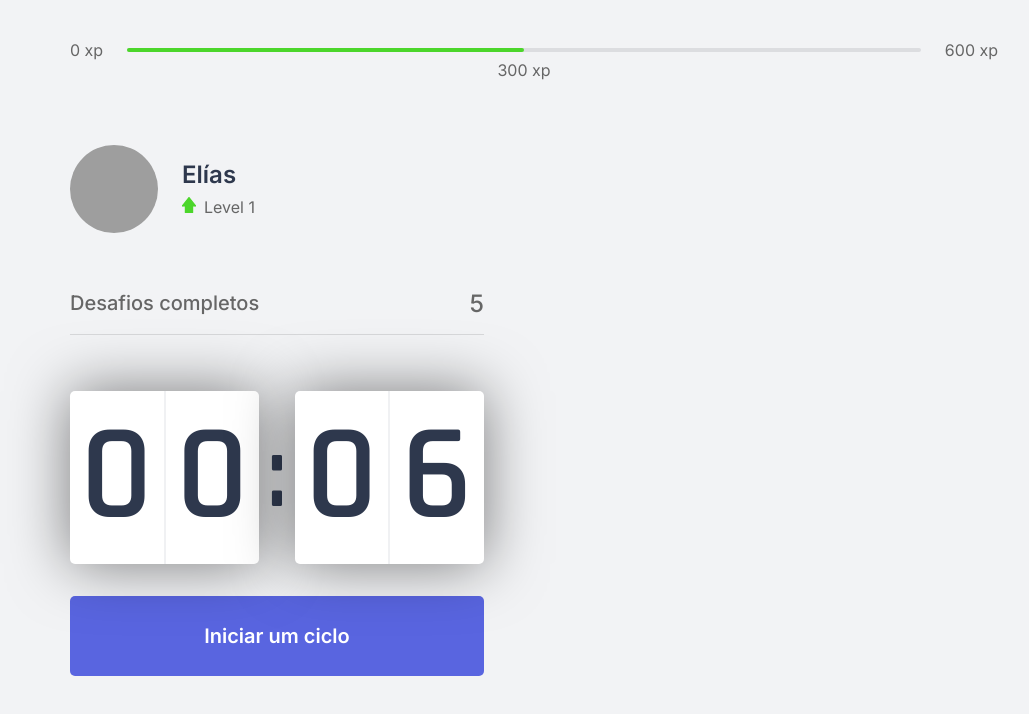
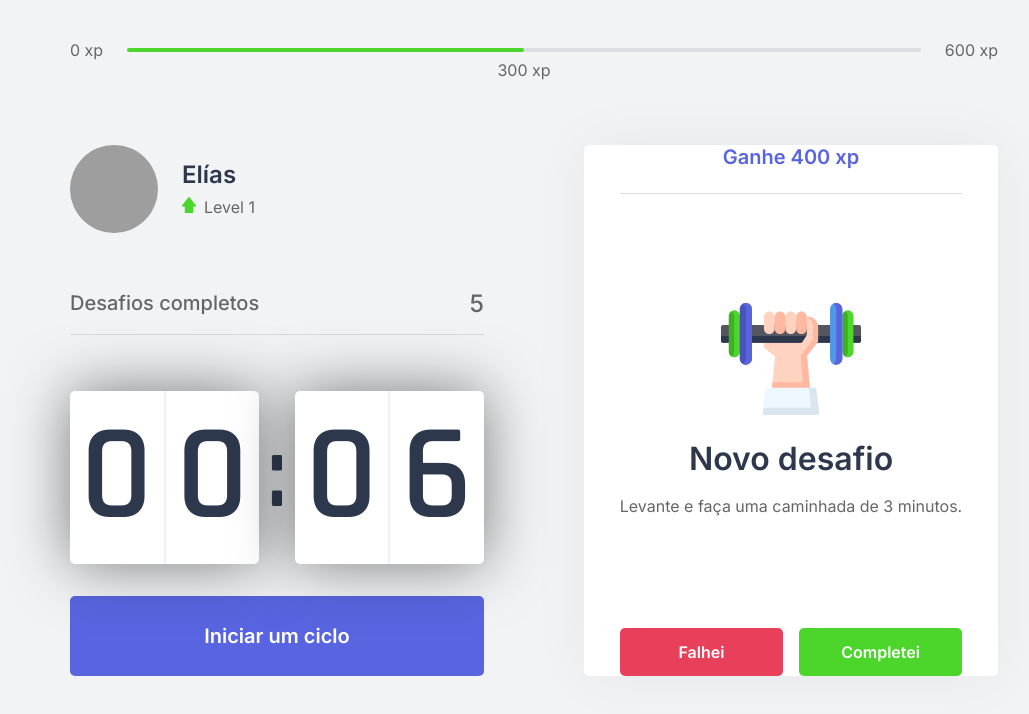
Before and after one commit to Goliass/muoverti-fuori-next, a Next.js app: page / in a window 1280 px wide. Shown: the top 714 px of the page, without its empty margins (106-1135 px from the left). Built offline with nearby package versions, Linux system fonts and the light colour scheme; grey boxes are pictures that could not be loaded.

Commit message:
aula 3: componente ChallengeBox

```diff
--- /dev/null
+++ b/src/components/ChallengeBox.tsx
@@ -0,0 +1,44 @@
+import styles from '../styles/components/ChallengeBox.module.css';
+
+export function ChallengeBox() {
+  const hasActiveChallenge = true;
+
+  return (
+    <div className={styles.challengeBoxContainer}>
+      { hasActiveChallenge ? (
+        <div className={styles.challengeActive}>
+          <header>Ganhe 400 xp</header>
+
+          <main>
+            <img src="icons/body.svg" alt="ícone body"/>
+            <strong>Novo desafio</strong>
+            <p>Levante e faça uma caminhada de 3 minutos.</p>
+          </main>
+
+          <footer>
+            <button
+              type="button"
+              className={styles.challengeFailedButton}
+            >
+              Falhei
+            </button>
+            <button
+              type="button"
+              className={styles.challengeSucceededButton}
+            >
+              Completei
+            </button>
+          </footer>
+        </div>
+      ) : (
+        <div className={styles.challengeNotActive}>
+        <strong>Finalize um ciclo para receber um desafio</strong>
+        <p>
+          <img src="icons/level-up.svg" alt="ícone level up"/>
+          Avance de level completando desafios.
+        </p>
+      </div>
+      )}
+    </div>
+  );
+}
--- a/src/pages/index.tsx
+++ b/src/pages/index.tsx
@@ -1,10 +1,12 @@
 import Head from 'next/head';
+
 import { ExperienceBar } from "../components/ExperienceBar";
 import { Profile } from '../components/Profile';
+import { CompletedChallenges } from '../components/CompletedChallenges';
+import { Countdown } from '../components/Countdown';
+import { ChallengeBox } from '../components/ChallengeBox';
 
 import styles from '../styles/pages/Home.module.css';
-import { CompletedChallenges } from '../components/CompletedChallenges';
-import { Countdown } from '../components/Countdown';
 
 export default function Home() {
   return (
@@ -23,7 +25,7 @@
         </div>
 
         <div>
-
+          <ChallengeBox />
         </div>
       </section>
     </div>
--- /dev/null
+++ b/src/styles/components/ChallengeBox.module.css
@@ -0,0 +1,110 @@
+.challengeBoxContainer {
+  height: 100%;
+
+  background: var(--white);
+  border-radius: 5px;
+  box-shadow: 0 0 60px rgba(0, 0, 0, 0.05);
+
+  display: flex;
+  flex-direction: column;
+  align-items: center;
+  justify-content: center;
+
+  text-align: center;
+}
+
+.challengeNotActive {
+  display: flex;
+  flex-direction: column;
+  align-items: center;
+}
+
+.challengeNotActive strong {
+  font-size: 1.5rem;
+  font-weight: 500;
+  line-height: 1.4;
+}
+
+.challengeNotActive p {
+  display: flex;
+  flex-direction: column;
+  align-items: center;
+  line-height: 1.4;
+  max-width: 70%;
+  margin-top: 3rem;
+}
+
+.challengeNotActive p img {
+  margin-bottom: 1rem;
+}
+
+.challengeActive {
+  height: 100%;
+
+  display: flex;
+  flex-direction: column;
+}
+
+.challengeActive header {
+  color: var(--blue);
+  font-weight: 600;
+  font-size: 1.25rem;
+  padding: 0 2rem 1.5rem;
+  border-bottom: 1px solid var(--gray-line);
+}
+
+.challengeActive main {
+  flex: 1;
+
+  display: flex;
+  flex-direction: column;
+  align-items: center;
+  justify-content: center;
+}
+
+.challengeActive main strong {
+  font-size: 2rem;
+  font-weight: 600;
+  color: var(--title);
+  margin: 1.5rem 0 1rem;
+}
+
+.challengeActive main p {
+  line-height: 1.5;
+}
+
+.challengeActive footer {
+  display: grid;
+  grid-template-columns: 1fr 1fr;
+  gap: 1rem;
+}
+
+.challengeActive footer button {
+  height: 3rem;
+
+  display: flex;
+  align-items: center;
+  justify-content: center;
+
+  border: 0;
+  border-radius: 5px;
+
+  color: var(--white);
+
+  font-size: 1rem;
+  font-weight: 600;
+
+  transition: filter 0.2s;
+}
+
+.challengeActive footer button.challengeFailedButton {
+  background: var(--red);
+}
+
+.challengeActive footer button.challengeSucceededButton {
+  background: var(--green);
+}
+
+.challengeActive footer button:hover {
+  filter: brightness(0.9);
+}
```
